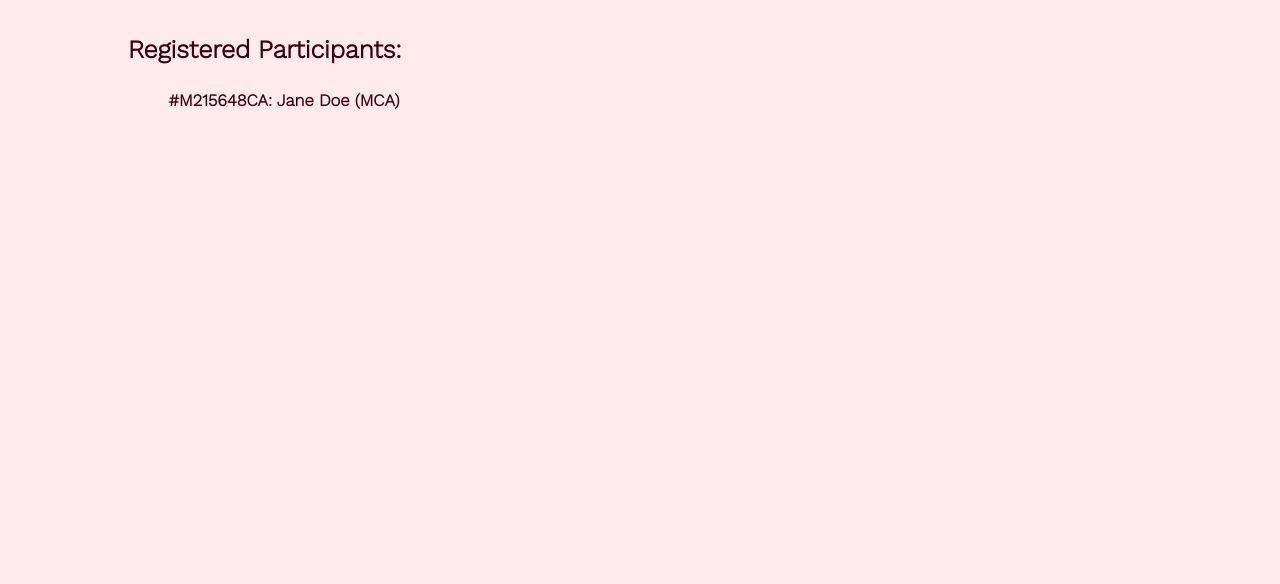
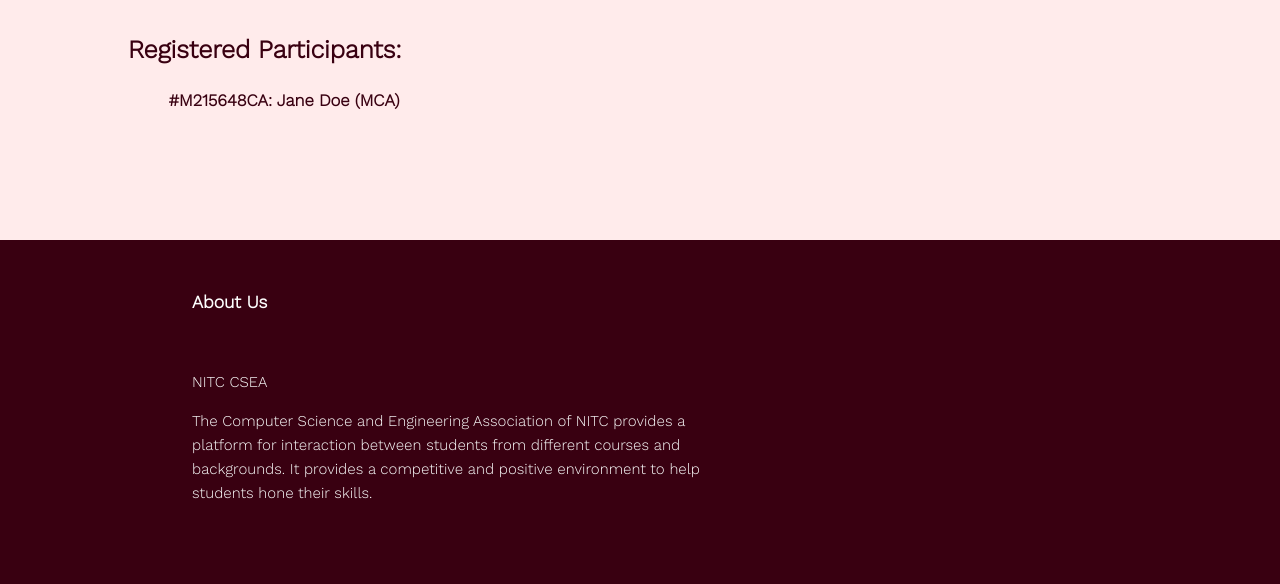
Before and after one commit to elementalneil/hackathon-webpages, a Django app: page / in a window 1280 px wide. Shown: the part 847-1431 px from the top of the page. Before the commit the page ends 956 px from the top, so only its background shows below. Run offline with Django 3.2, Linux system fonts and the light colour scheme; data comes from the database, SQL or seed files in the repository.

Commit message:
Added footer to project

```diff
--- a/base/static/base/style.css
+++ b/base/static/base/style.css
@@ -189,3 +189,24 @@ nav a:hover{
     padding: 2% 0%;
     width: 25%;
 }
+
+/*Footer Elements*/
+.spacing200{
+    margin: 100px 0;
+}
+
+#mainFooter{
+    background: #390011;
+    color: #FEFFFF;
+    padding-left: 15%;
+    padding-top: 2.5%;
+    padding-bottom: 5%;
+}
+
+#footBlock1{
+    width: 50%;
+    margin-bottom: 0;
+    padding-left: 0;
+    padding-right: 0;
+    line-height: 1.6em;
+}
--- /dev/null
+++ b/templates/footer.html
@@ -0,0 +1,10 @@
+<div class="spacing200"></div>
+
+    <footer id="mainFooter">
+        <div id="footBlock1">
+            <h3>About Us</h3>
+            <br>
+            <p>NITC CSEA</p>
+            <p>The Computer Science and Engineering Association of NITC provides a platform for interaction between students from different courses and backgrounds. It provides a competitive and positive environment to help students hone their skills.</p>
+        </div>
+    </footer>
--- a/templates/main.html
+++ b/templates/main.html
@@ -14,6 +14,8 @@
     {% block content %}
 
     {% endblock %}
+
+    {% include 'footer.html' %}
 </body>
 
 </html>
```
